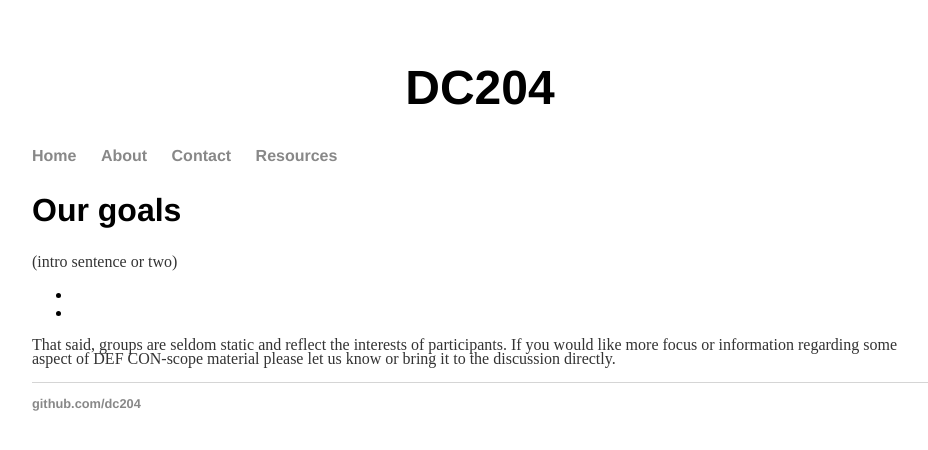
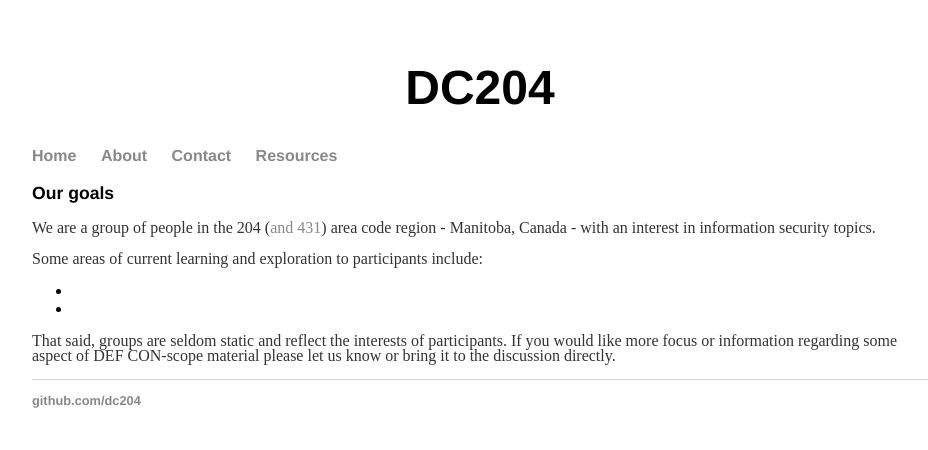
Before and after one commit to dc204/dc204.github.io, a Jekyll site: the page built from about/index.html, in a window 1280 px wide. Shown: the top 450 px of the page, without its empty margins (160-1088 px from the left). Built offline with Jekyll 4.4.1, drawn with Linux system fonts in a browser that asks for light colours.

Commit message:
Date rescheduled.

```diff
--- a/about/index.html
+++ b/about/index.html
@@ -3,9 +3,9 @@
 title: DC204
 ---
 <div class="about">
-	<h2>Our goals</h2>
-	<p>(intro sentence or two)</p>
-	<p>
+	<h3>Our goals</h3>
+	<p>We are a group of people in the 204 (<a href="https://en.wikipedia.org/wiki/Area_codes_204_and_431">and 431</a>) area code region - Manitoba, Canada - with an interest in information security topics.</p>
+	<p>Some areas of current learning and exploration to participants include:
 	  <ul>
 		<li></li>
 		<li></li>
--- a/index.html
+++ b/index.html
@@ -8,7 +8,7 @@
 </div><!-- /.intro -->
 <div class="upcoming">
 		<h2>Inaugural gathering:</h2>
-	<p class="date"><strong>Thursday,2016 September 29 - SkullSpace, 374 Donald St, Winnipeg</strong></p>
+	<p class="date"><strong>Thursday, 2016 October 6 - SkullSpace, 374 Donald St, Winnipeg</strong></p>
 	<p class="time">17:30 to ~19:30</p>
         <h2>Next gathering following:</h2>
 	<p>Date and location to be confirmed, looking at mid-November.</p>
```
